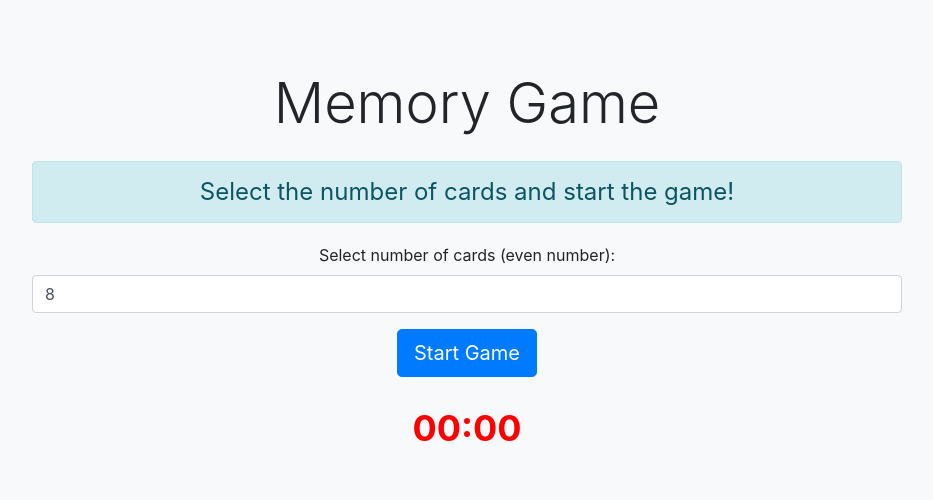
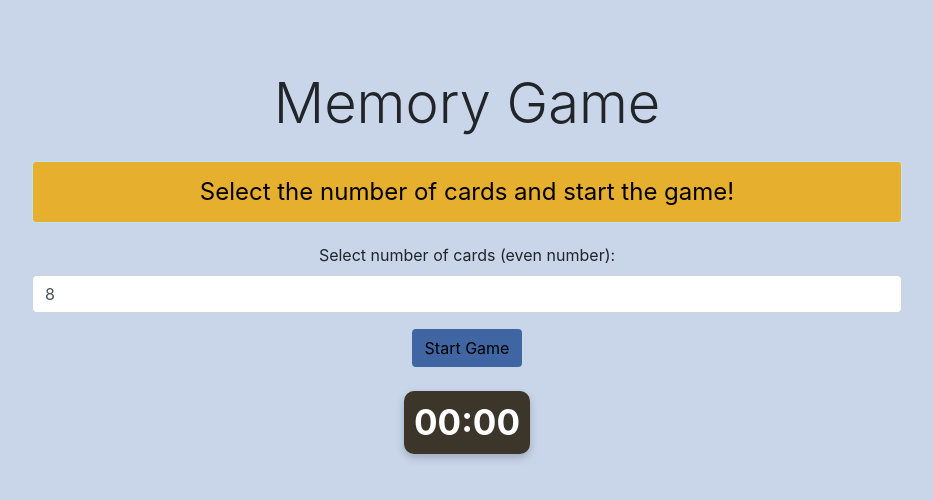
Before and after one commit to YoavShtresler/memory_game, a plain HTML site: page index.html in a window 1280 px wide. Shown: the whole page, without its empty margins (173-1106 px from the left). Drawn offline with nearby package versions, Linux system fonts and the light colour scheme.

Commit message:
add stuff

```diff
--- a/index.html
+++ b/index.html
@@ -14,7 +14,21 @@
     <style>
         body {
             padding-top: 20px;
-            background-color: #f8f9fa;
+            background-color: #C9D6EA;
+        }
+
+        .disclaimer {
+            background-color: #E6AF2E;
+            color: #000000;
+        }
+
+        .start-game {
+            background-color: #3F66A2;
+            color: #000000;
+        }
+
+        .start-game:hover {
+            background-color: #6C90C6;
         }
 
         .card {
@@ -62,15 +76,19 @@
 
         .matched {
             transition: background-color 0.8s;
-            background-color: #367a08 !important;
-            /* Green background for matched cards */
+            background-color: #78bc61 !important;
         }
 
         #timer {
-            font-size: 36px;
+            font-size: 35px;
             font-weight: bold;
-            color: #ff0000;
-            margin-bottom: 20px;
+            color: #ffffff;
+            background-color: #3C362A;
+            padding: 5px 10px;
+            border-radius: 10px;
+            width: fit-content;
+            margin: 20px auto;
+            box-shadow: 0 4px 8px rgba(0, 0, 0, 0.2);
         }
     </style>
 </head>
@@ -80,23 +98,21 @@
         <header class="mb-4">
             <h1 class="display-4">Memory Game</h1>
         </header>
-        <div id="game-status" class="alert alert-info">Select the number of cards and start the game!</div>
+        <div id="game-status" class="alert alert-info disclaimer">Select the number of cards and start the game!</div>
         <form id="setup-form" class="mb-4">
             <div class="form-group">
                 <label for="numCards" id="cardNumberChoose">Select number of cards (even number):</label>
                 <input type="number" id="numCards" class="form-control" min="2" step="2" value="8">
             </div>
-            <button type="submit" class="btn btn-primary btn-lg" id="startButton">Start Game</button>
+            <button type="submit" class="btn start-game" id="startButton">Start Game</button>
         </form>
 
-        <div id="timer">00:00</div> <!-- Timer Display -->
+        <div id="timer">00:00</div>
 
         <div id="game-board" class="card-container">
-            <!-- Cards will be dynamically inserted here -->
         </div>
     </div>
 
-    <!-- Custom JavaScript -->
     <script>
         $(document).ready(function () {
             let timer;
@@ -130,8 +146,8 @@
 
             function initializeGame(numCards) {
                 $('#game-status').text('Game started!');
-                timeElapsed = 0; // Reset the timer for each game
-                startTimer(); // Start the timer
+                timeElapsed = 0;
+                startTimer();
 
                 $('#numCards').prop('hidden', true);
                 $('#startButton').prop('hidden', true);
@@ -185,7 +201,7 @@
                 if (win) {
                     $('#game-status').text(`Congratulations! You found all pairs in ${formatTime(timeElapsed)}!`);
                 }
-                $('.card').off('click'); // Disable further clicks after the game ends
+                $('.card').off('click');
             }
 
             let firstCard = null;
```
